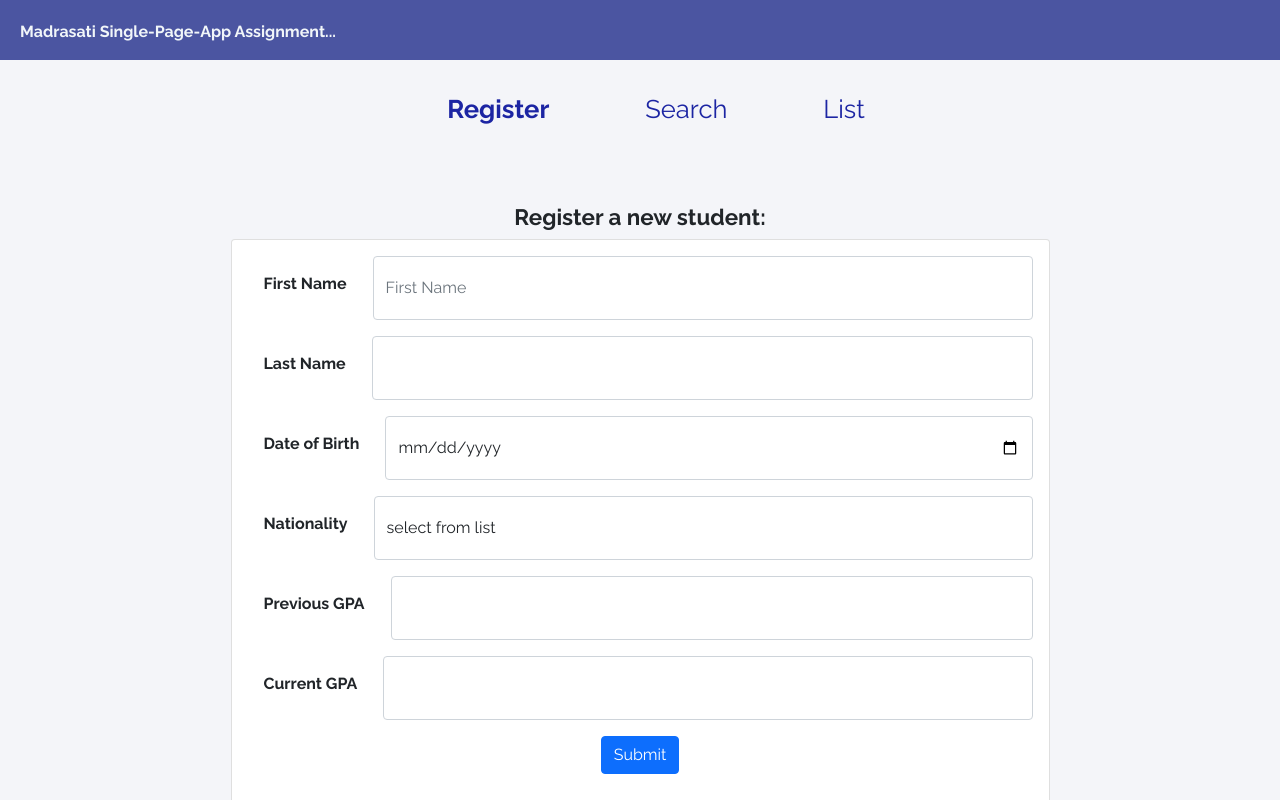
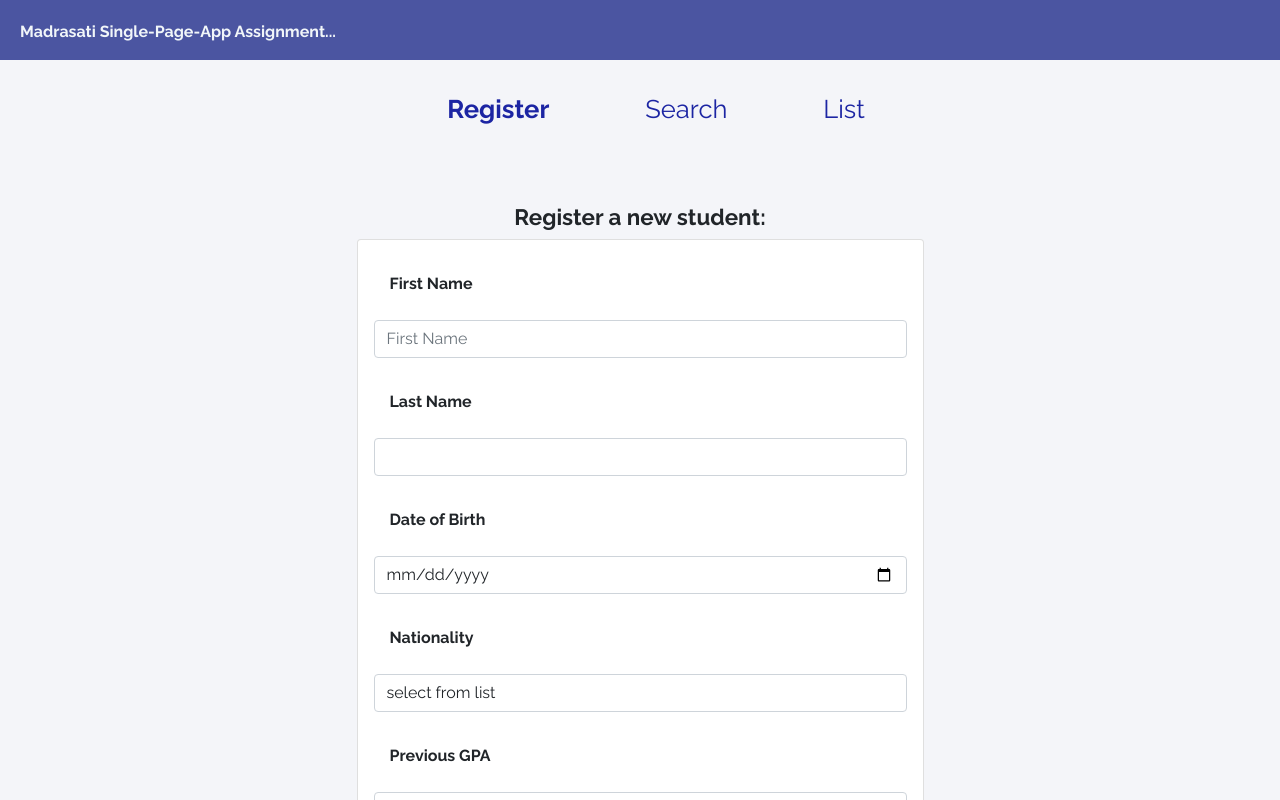
Before and after one commit to salouri/madrasati_initiative_reactjs, a React (Create React App) app: page / in a window 1280 px wide. Shown: the top 800 px of the page. Built offline with nearby package versions, Linux system fonts and the light colour scheme.

Commit message:
put tables inside Cards, focus on input once label is clicked

```diff
--- a/src/App.css
+++ b/src/App.css
@@ -35,14 +35,10 @@ body {
   width: 100%;
 }
 
-.card,
-.card-body {
-  width: '75%';
-  display: 'inline-block';
-}
-
 .form-group {
   text-align: left;
+}
+#search-student-form .form-group {
   display: flex;
 }
 .form-label {
@@ -127,14 +123,16 @@ nav li > .active {
 }
 
 .studentsTableContainer {
-  padding-top: 70px;
+  padding-top: 50px;
+  margin: 50px 30px;
 }
 .studentsTable {
+  margin: 10px auto;
   text-align: center;
   font-family: 'Trebuchet MS', Arial, Helvetica, sans-serif;
   border-collapse: collapse;
   border: 3px solid #ddd;
-  width: 100%;
+  width: 90%;
 }
 
 .studentsTable td,
--- a/src/components/studentForm.js
+++ b/src/components/studentForm.js
@@ -253,15 +253,14 @@ export default class StudentForm extends Component {
 
   render() {
     return (
-      <Card style={{ width: '65%', display: 'inline-block' }}>
+      <Card style={{ width: '45%', display: 'inline-block' }}>
         <Card.Body>
           <Form onSubmit={this.onFormSubmit.bind(this)} id='register-student-form'>
-            <Form.Group className='mb-3'>
+            <Form.Group className='mb-3' controlId='formFname'>
               <Form.Label>
                 <strong>First Name</strong>
               </Form.Label>
               <Form.Control
-                id='firstName'
                 placeholder='First Name'
                 type='text'
                 required={true}
@@ -269,7 +268,7 @@ export default class StudentForm extends Component {
                 onChange={this.eventCurrentField.bind(this, 'firstName')}
               />
             </Form.Group>
-            <Form.Group className='mb-3'>
+            <Form.Group className='mb-3' controlId='formLname'>
               <Form.Label>
                 <strong>Last Name</strong>
               </Form.Label>
@@ -280,7 +279,7 @@ export default class StudentForm extends Component {
                 onChange={this.eventCurrentField.bind(this, 'lastName')}
               />
             </Form.Group>
-            <Form.Group className='mb-3'>
+            <Form.Group className='mb-3' controlId='formDOB'>
               <Form.Label>
                 <strong>Date of Birth</strong>
               </Form.Label>
@@ -292,7 +291,7 @@ export default class StudentForm extends Component {
                 onChange={this.eventCurrentField.bind(this, 'dob')}
               />
             </Form.Group>
-            <Form.Group className='mb-3'>
+            <Form.Group className='mb-3' controlId='formNation'>
               <Form.Label>
                 <strong>Nationality</strong>
               </Form.Label>
@@ -313,7 +312,7 @@ export default class StudentForm extends Component {
                 ))}
               </Form.Control>
             </Form.Group>
-            <Form.Group className='mb-3'>
+            <Form.Group className='mb-3' controlId='formPrevgpa'>
               <Form.Label>
                 <strong>Previous GPA</strong>
               </Form.Label>
@@ -326,7 +325,7 @@ export default class StudentForm extends Component {
                 onChange={this.eventCurrentField.bind(this, 'previousGPA')}
               />
             </Form.Group>
-            <Form.Group className='mb-3'>
+            <Form.Group className='mb-3' controlId='formCurrgpa'>
               <Form.Label>
                 <strong>Current GPA</strong>
               </Form.Label>
--- a/src/components/studentsTable.js
+++ b/src/components/studentsTable.js
@@ -1,4 +1,5 @@
 import React, { Component } from 'react';
+import { Card } from 'react-bootstrap';
 
 class StudentsTable extends Component {
   DATA;
@@ -31,7 +32,8 @@ class StudentsTable extends Component {
 
   render() {
     return (
-      <div className='studentsTableContainer'>
+      <Card className='studentsTableContainer'>
+        <Card.Body>
           <h2 className='subtopic'>{this.props.title}</h2>
           <table className='studentsTable'>
             <tbody>
@@ -46,7 +48,8 @@ class StudentsTable extends Component {
               {this.renderTableData()}
             </tbody>
           </table>
-      </div>
+        </Card.Body>
+      </Card>
     );
   }
 }
--- a/src/contents/list.js
+++ b/src/contents/list.js
@@ -1,5 +1,4 @@
 import React, { Component } from 'react';
-// import Widecard from '../components/widecard';
 import Social from '../components/social';
 import StudentsTable from '../components/studentsTable';
 
```
Lines whose indentation alone changed are shown as unchanged.
